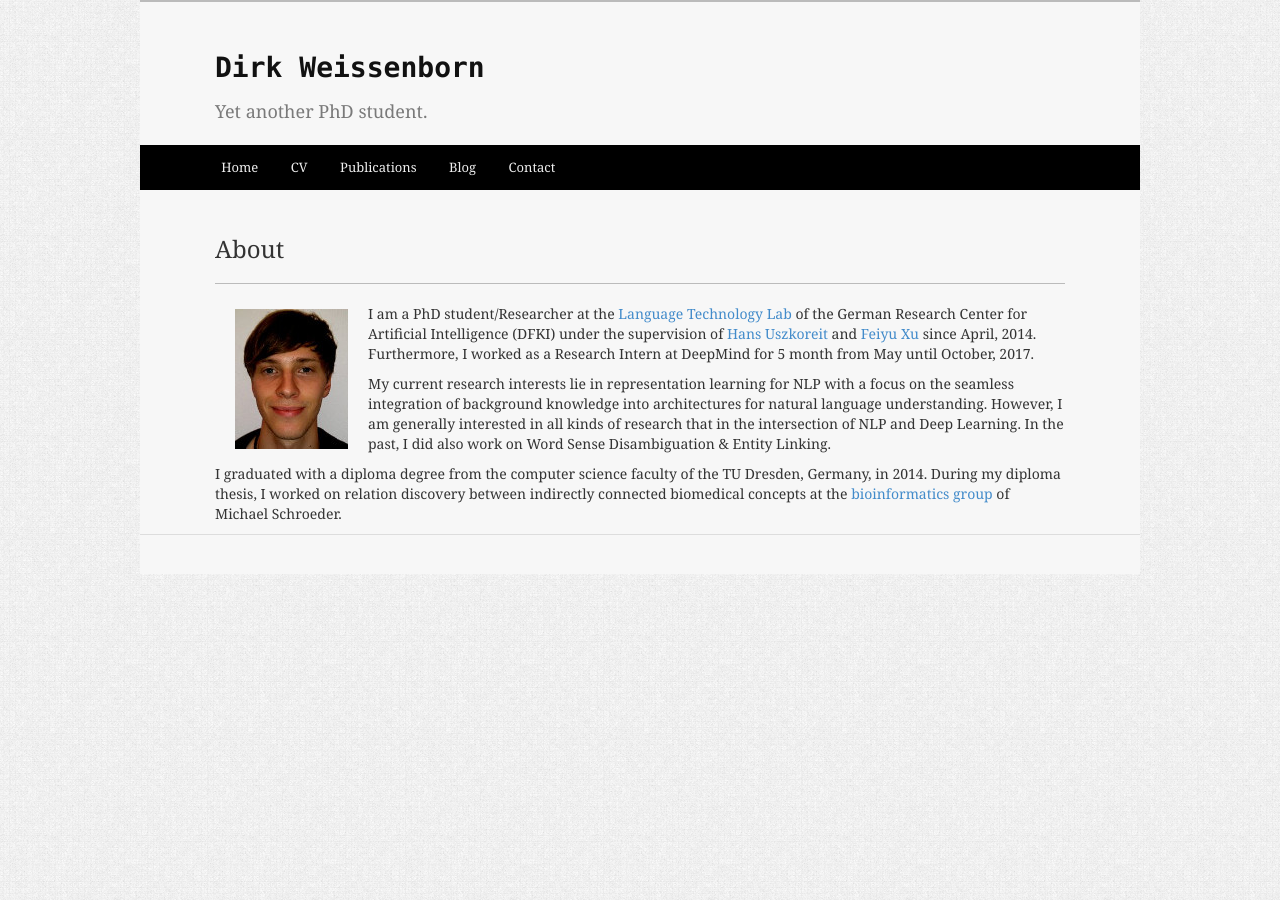
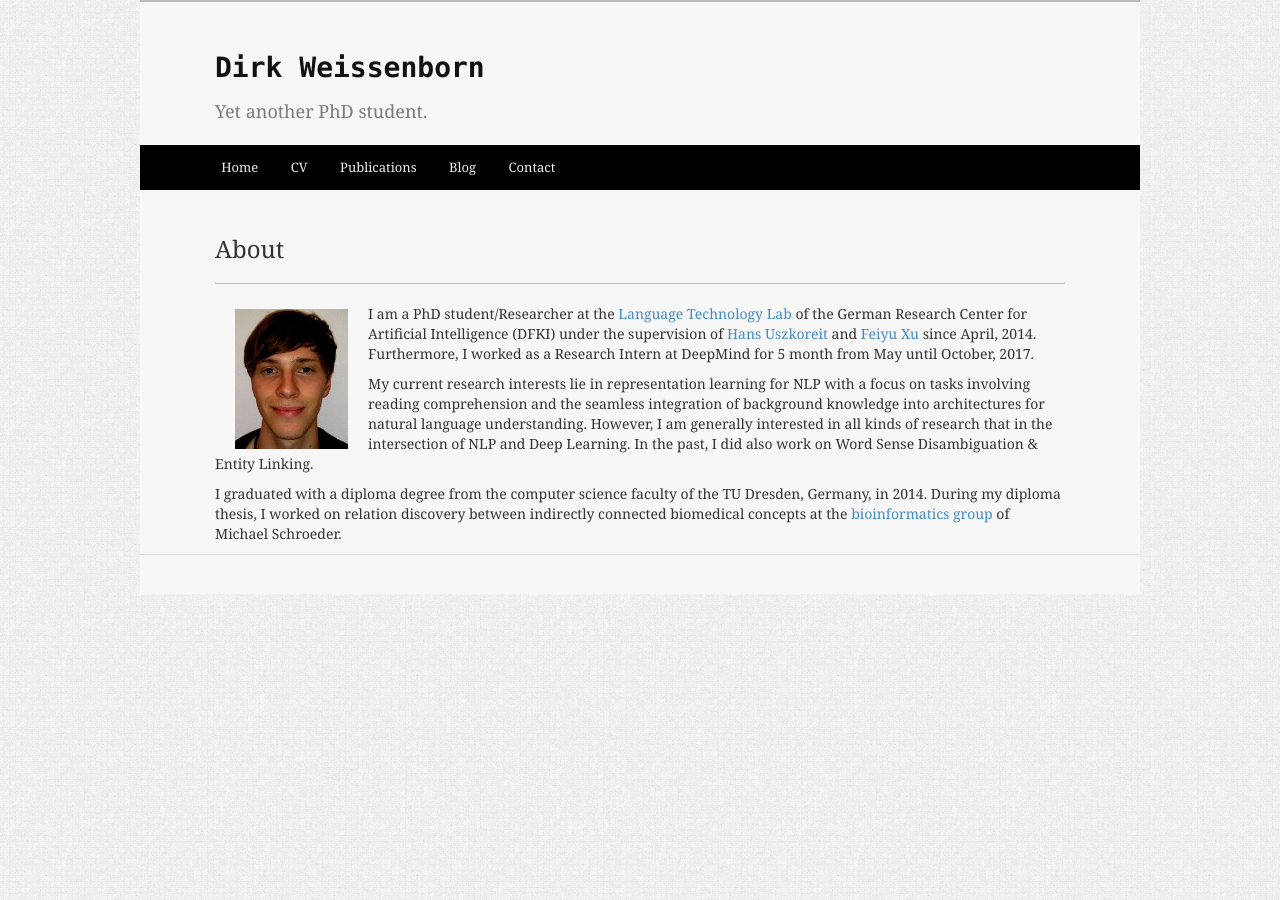
Before and after one commit to dirkweissenborn/dirkweissenborn.github.io, a Jekyll site: the page built from index.md, in a window 1280 px wide. Built offline with Jekyll 4.4.1, drawn with Linux system fonts in a browser that asks for light colours.

Commit message:
Update index.md

```diff
--- a/index.md
+++ b/index.md
@@ -6,6 +6,6 @@ title: About
 <img style="float: left; padding: 5px 20px" src="/static/img/Me.jpg">
 I am a PhD student/Researcher at the [Language Technology Lab](http://www.dfki.de/lt/) of the German Research Center for Artificial Intelligence (DFKI) under the supervision of [Hans Uszkoreit](http://www.dfki.de/~hansu/) and [Feiyu Xu](http://www.dfki.de/~feiyu) since April, 2014. Furthermore, I worked as a Research Intern at DeepMind for 5 month from May until October, 2017.
 
-My current research interests lie in representation learning for NLP with a focus on the seamless integration of background knowledge into architectures for natural language understanding. However, I am generally interested in all kinds of research that in the intersection of NLP and Deep Learning. In the past, I did also work on Word Sense Disambiguation & Entity Linking.
+My current research interests lie in representation learning for NLP with a focus on tasks involving reading comprehension and the seamless integration of background knowledge into architectures for natural language understanding. However, I am generally interested in all kinds of research that in the intersection of NLP and Deep Learning. In the past, I did also work on Word Sense Disambiguation & Entity Linking.
 
 I graduated with a diploma degree from the computer science faculty of the TU Dresden, Germany, in 2014. During my diploma thesis, I worked on relation discovery between indirectly connected biomedical concepts at the [bioinformatics group](http://www.biotec.tu-dresden.de/research/schroeder/) of Michael Schroeder.
```
